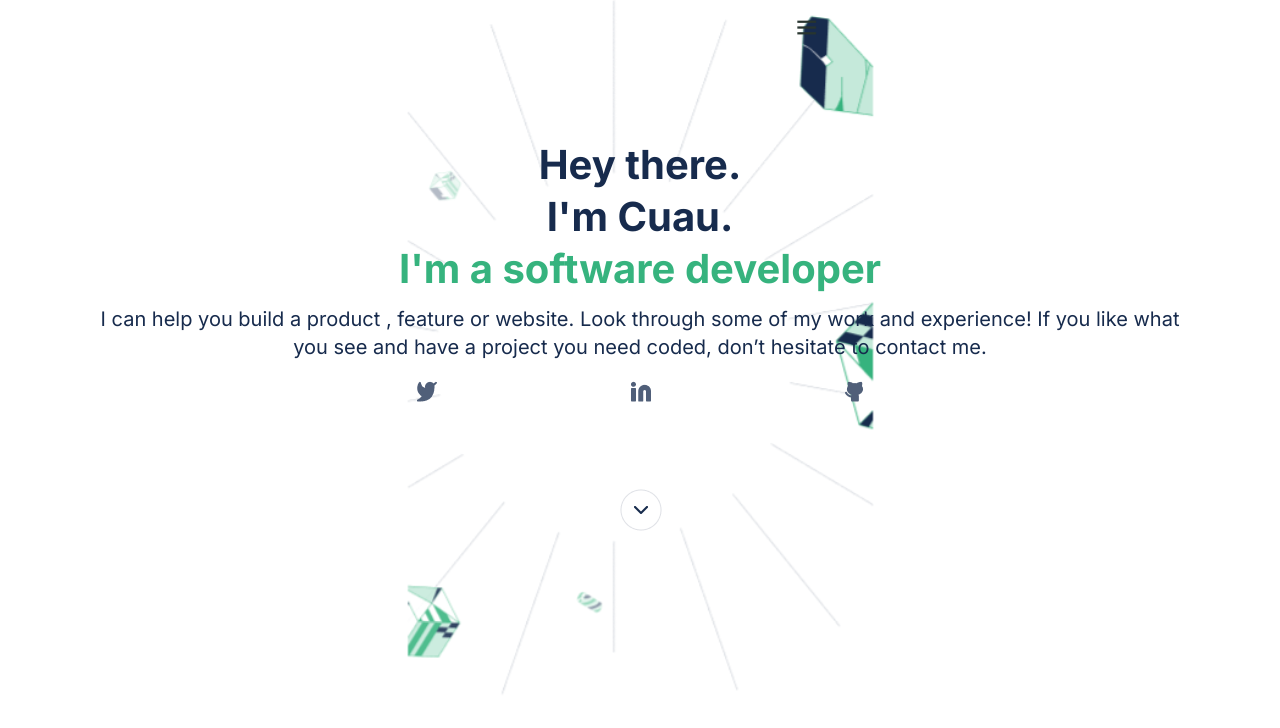
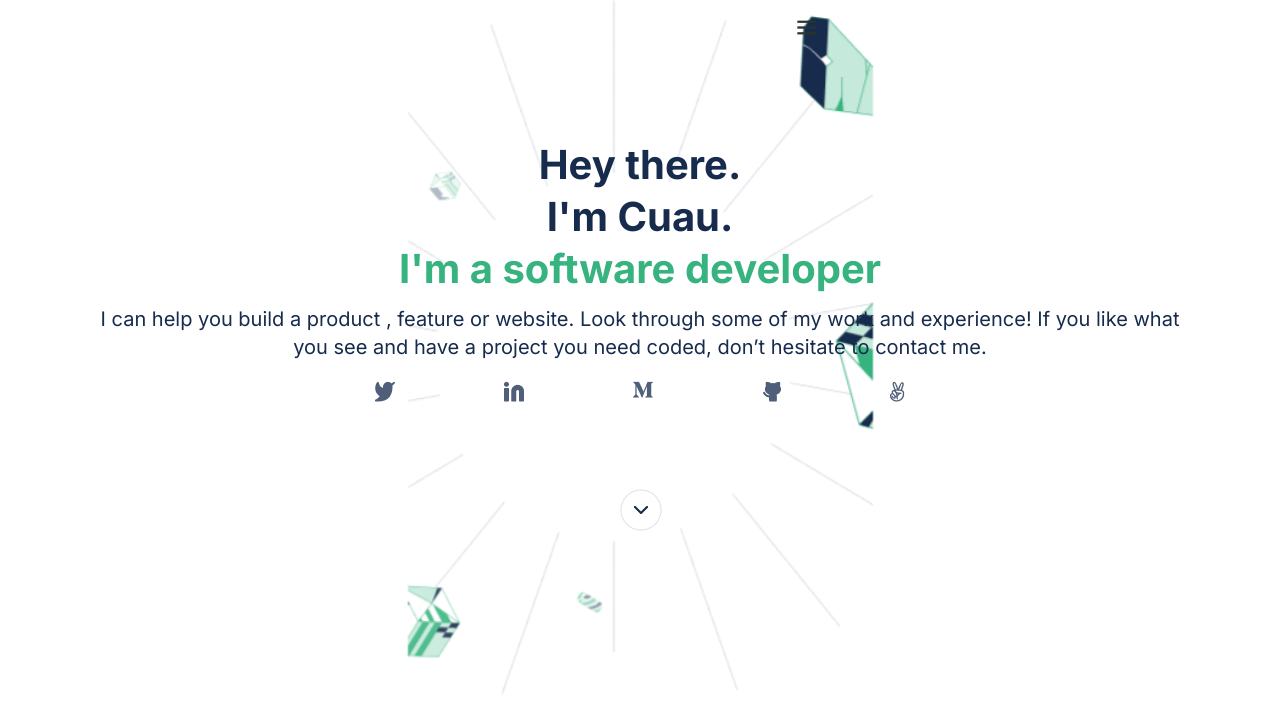
Before and after one commit to cuauh-cabrera/my_portfolio, a website: page index.html in a window 1280 px wide. Drawn offline with Linux system fonts and the light colour scheme.

Commit message:
Fix social media icons and headline lay out

```diff
--- a/index.html
+++ b/index.html
@@ -36,8 +36,14 @@
                     <li><a href="https://linkedin.com/in/cuaucabrera"><img src="./assets/Linkedin icon.png"
                                 alt="This is a Linkedin icon. Click on it to visit my Linkedin profile"
                                 class="headline__icons--linkedin"></a></li>
+                    <li><a href="https://medium.com"><img src="./assets/medium.png"
+                                alt="This is a medium icon. Click on it to visit my medium profile"
+                                class="headline__icons--medium"></a></li>
                     <li><a href="https://github.com/cuauh-cabrera"><img src="./assets/github.png"
                                 alt="This is a github icon. Click on it to visit my github profile"></a></li>
+                    <li><a href="https://www.angellist.com"><img src="./assets/angellist.png"
+                                alt="This is an angellist icon. Click on it to visit my angellist profile"
+                                class="headline__icons--angellist"></a></li>
                 </ul>
             </div>
             <div class="headline__action">
--- a/styles.css
+++ b/styles.css
@@ -55,6 +55,12 @@ ol a {
   background-attachment: fixed;
 }
 
+.headline {
+  display: flex;
+  flex-direction: column;
+  align-items: center;
+}
+
 .headline__title {
   width: 80vw;
   text-align: center;
@@ -62,7 +68,6 @@ ol a {
   font-weight: 700;
   font-size: 40px;
   font-style: normal;
-  margin: 0 auto;
   margin-top: 75px;
 }
 
@@ -87,7 +92,6 @@ ol a {
 
 .headline__icons ul {
   width: 50vw;
-  margin: 0 auto;
   margin-top: 20px;
   display: flex;
   flex-direction: row;
@@ -96,7 +100,6 @@ ol a {
 
 .headline__action {
   width: 30vw;
-  margin: 0 auto;
   margin-top: 80px;
   display: flex;
   flex-direction: row;
```
Also changed, not shown: assets/angellist.png (added), assets/medium.png (added).
